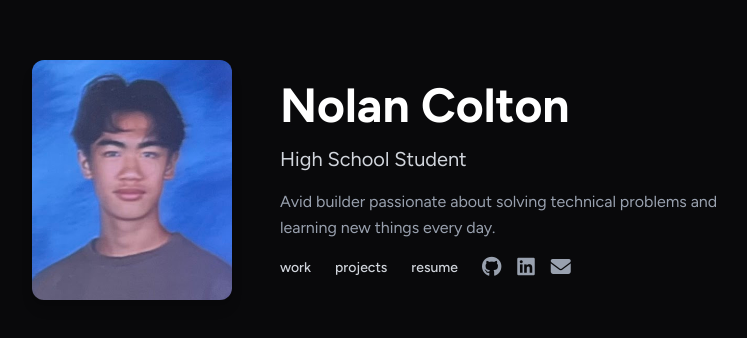
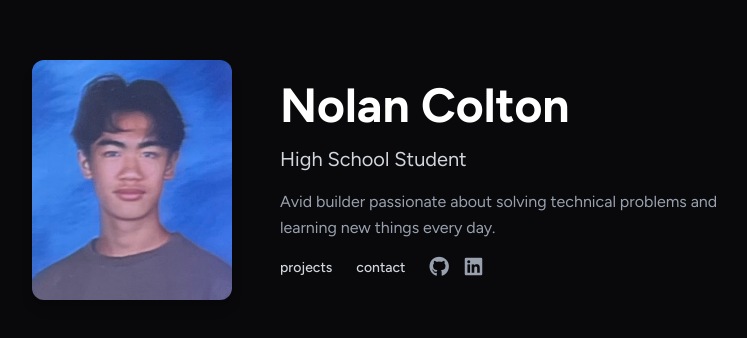
Before and after one commit to ntpinjune/final-portfolio-, a Next.js app: page / in a window 1280 px wide. Shown: the part 220-558 px from the top of the page, without its empty margins (260-1007 px from the left). Built offline with nearby package versions, Linux system fonts and the light colour scheme.

Commit message:
fixed removed unsued fonts

```diff
--- a/app/page.tsx
+++ b/app/page.tsx
@@ -5,7 +5,7 @@ export default function Home() {
         <img
           src="/profile.png"
           alt="Nolan"
-          className="w-50 h-60 rounded-xl shadow-lg object-cover shrink-0"
+          className="w-50 h-60 rounded-xl shadow-lg object-cover shrink-0 transition-transform duration-300 hover:scale-105 active:animate-shake cursor-pointer"
         />
         <div className="flex flex-col gap-4 max-w-md grow">
           <h1 className="font-figtree text-4xl md:text-5xl font-bold text-white">
@@ -22,14 +22,11 @@ export default function Home() {
           <div className="flex flex-wrap items-center gap-6 pt-4 text-sm font-medium text-gray-300">
             {/* Nav links */}
             <div className="flex gap-6">
-              <a href="#work" className="hover:text-white">
-                work
-              </a>
-              <a href="#projects" className="hover:text-white">
+              <a href="#projects" className="text-gray-300 hover:text-white">
                 projects
               </a>
-              <a href="#resume" className="hover:text-white">
-                resume
+              <a href="#Contact" className="hover:text-white">
+                contact
               </a>
             </div>
 
@@ -49,9 +46,6 @@ export default function Home() {
               >
                 <i className="fab fa-linkedin text-xl hover:text-white" />
               </a>
-              <a href="mailto:nolcocolt@gmail.com">
-                <i className="fas fa-envelope text-xl hover:text-white" />
-              </a>
             </div>
           </div>
         </div>
--- a/package.json
+++ b/package.json
@@ -9,6 +9,7 @@
     "lint": "next lint"
   },
   "dependencies": {
+    "framer-motion": "^12.9.4",
     "next": "15.3.1",
     "nodemailer": "^6.10.1",
     "react": "^19.0.0",
--- a/tailwind.config.js
+++ b/tailwind.config.js
@@ -1,8 +1,23 @@
 /** @type {import('tailwindcss').Config} */
 module.exports = {
-    content: ["./app/**/*.{js,ts,jsx,tsx}"],
-    theme: {
-      extend: {},
+  content: ["./app/**/*.{js,ts,jsx,tsx}"],
+  theme: {
+    extend: {
+      fontFamily: {
+        sans: ["var(--font-figtree)"],
+      },
+      keyframes: {
+        shake: {
+          "0%, 100%": { transform: "translateX(0)" },
+          "25%": { transform: "translateX(-5px)" },
+          "50%": { transform: "translateX(5px)" },
+          "75%": { transform: "translateX(-5px)" },
+        },
+      },
+      animation: {
+        shake: "shake 0.4s ease-in-out",
+      },
     },
-    plugins: [],
-  };
+  },
+  plugins: [],
+};
```
Also changed, not shown: 2 other files (tests, documents, lock files or other folders).
